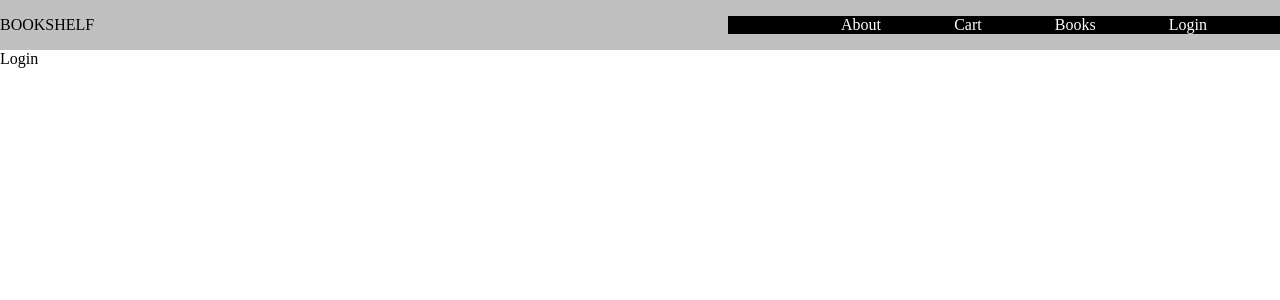
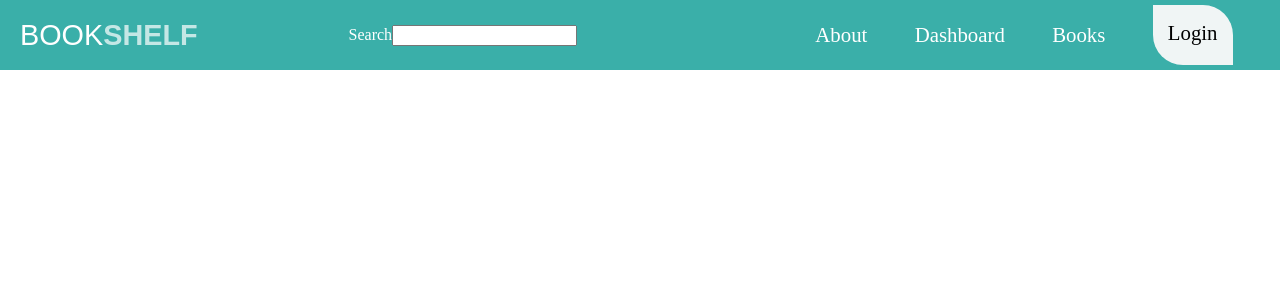
Before and after one commit to Sweenkhan/my-capstone-project, a React (Create React App) app: page /login in a window 1280 px wide. Shown: the top 300 px of the page. Built offline with nearby package versions, Linux system fonts and the light colour scheme.

Commit message:
added book component

```diff
--- a/package.json
+++ b/package.json
@@ -1,8 +1,12 @@
 {
-  "name": "bookshelf",
+  "name": "front",
   "version": "0.1.0",
   "private": true,
   "dependencies": {
+    "@fortawesome/fontawesome-svg-core": "^6.4.0",
+    "@fortawesome/free-regular-svg-icons": "^6.4.0",
+    "@fortawesome/free-solid-svg-icons": "^6.4.0",
+    "@fortawesome/react-fontawesome": "^0.2.0",
     "@testing-library/jest-dom": "^5.16.5",
     "@testing-library/react": "^13.4.0",
     "@testing-library/user-event": "^13.5.0",
--- a/src/App/App.js
+++ b/src/App/App.js
@@ -4,7 +4,8 @@ import Home from "../Home/Home";
 import Book from "../Books/Book";
 import Header from "../Header/Header";
 import Login from "../Login/Login";
-import { BrowserRouter, Route, Routes } from "react-router-dom";
+import Dashboard from "../Dashboard/Dashboard.js";
+import { BrowserRouter, Routes, Route } from "react-router-dom";
 
 function App() {
   return (
@@ -13,9 +14,11 @@ function App() {
       <Routes>
         <Route path="/" element={<Home />}>
         </Route>
+        <Route path="/dashboard" element={<Dashboard />}>
+        </Route>
         <Route path="/about" element={<About />}>
         </Route>
-        <Route path="/books" element={<Book />}>
+        <Route path="/book" element={<Book />}>
         </Route>
         <Route path="/login" element={<Login />}>
         </Route>
--- a/src/Books/Book.css
+++ b/src/Books/Book.css
@@ -1,15 +1,23 @@
 .products{
+    margin-top: 40px;
     display: flex;
     justify-content: center;
     align-items: center;
     flex-wrap: wrap;
     flex-direction: row;
     /* height: 800px; */
-    background-color: rgb(123, 156, 161);
 }
 
 
 .product{
+    display: flex;
+    justify-content: center;
+    align-items: center;
+    flex-direction: column;
     height: 300px;
-    width: 250px;
+    width: 230px;
+    margin: 8px;
+    background-color: white;
+    padding: 5px;
+    box-shadow: 5px 5px 15px rgb(52, 177, 219);
 }
--- a/src/Books/Book.js
+++ b/src/Books/Book.js
@@ -6,14 +6,17 @@ import "./Book.css";
 function Book() {
   const [books, setBooks] = useState([]);
 
+
+    //  "https://www.googleapis.com/books/v1/volumes?q=flowers&maxResults=40&orderBy=newest&key=AIzaSyBkQHuDtnYcoeAWDoX2exTnEJFau5H-YBM"
+
   useEffect(() => {
     axios
       .get(
-        `https://www.googleapis.com/books/v1/volumes?q=flowers&orderBy=newest&key=${api_key}`
+        `https://www.googleapis.com/books/v1/volumes?q=flowers&maxResults=40&orderBy=newest&key=${api_key}`
       )
       .then((result) => {
-        // console.log(result.data.items)
-        console.log(result.data.items[1].volumeInfo.title);
+        console.log(result.data.items)
+        console.log(result.data.items[0].volumeInfo.imageLinks.thumbnail);
         setBooks(result.data.items);
       });
   }, []);
@@ -24,9 +27,9 @@ function Book() {
         {books.map((book, index) => {
           return (
             <div key={index} className="product">
-              {/* <h2>{book}</h2> */}
               <p>{book.volumeInfo.title}</p>
-              <img src={book.volumeInfo.imageLinks.thumbnail} alt="uima hai" />
+              <h2>{book.volumeInfo.authors[0]}</h2>
+              <img src={book.volumeInfo.imageLinks.smallThumbnail} alt="aaj koi hai" />
             </div>
           );
         })}
--- /dev/null
+++ b/src/Dashboard/Dashboard.js
@@ -0,0 +1,9 @@
+import React from 'react'
+
+function Dashboard() {
+  return (
+    <div>Dashboard</div>
+  )
+}
+
+export default Dashboard
--- a/src/Header/Header.css
+++ b/src/Header/Header.css
@@ -1,19 +1,67 @@
 .header {
     display: flex;
     width: 100vw;
-    height: 50px;
+    height: 70px;
     justify-content: space-between;
     align-items: center;
-    background-color: silver;
+    position: fixed;
+    top: 0;
+    background-color: #3aafa9;
+    backface-visibility: hidden;
+    color: white;
 }
 
+.logo{
+
+    font-size: 1.8rem;
+    padding-left: 20px;
+    font-family: Arial, Helvetica, sans-serif;
+    text-decoration: dotted;
+    text-decoration-color: black;
+    /* border-bottom: 1px solid white;
+    border-width: 20px;
+    border-bottom-right-radius: 10px; */
+
+    /* color: rgb(219, 186, 197); */
+}
+
+.logo span{
+    opacity: 0.7;
+    font-weight: 600;
+}
+
+.ixon{
+    width: 50px;
+    font-size: 20px;
+}
 .header ul {
     display: flex;
     align-items: center;
     justify-content: space-evenly;
     width: 40%;
-    background-color: black;
     list-style-type: none;
+}
+
+.header ul li{
+    font-size: 1.3rem;
+    font-weight: 500;
+    text-align: center;
+    color: white;
+}
+
+
+ul #login{
+   box-sizing: border-box;
+   height: 60px;
+   width: 80px;
+   border-bottom-left-radius: 30px;
+   border-top-right-radius: 30px;
+   padding-top: 16px;
+   background-color: rgb(240, 245, 245);
+}
+
+ul #login a{
+    color: black;
 }
 
 .header ul li a{
--- a/src/Header/Header.js
+++ b/src/Header/Header.js
@@ -1,23 +1,30 @@
 import React from 'react'
 import "./Header.css"
+import { FontAwesomeIcon } from '@fortawesome/react-fontawesome'
+// import { icon } from '@fortawesome/fontawesome-svg-core/import.macro'
 import {Link} from "react-router-dom"
 
 function Header() {
   return (
     <div className='header'>
         <div className='logo'>BOOK<span>SHELF</span></div>
+        <form>
+        <label for="search">Search</label>
+        <input type="search" id="search" name="gsearch" />
+        <FontAwesomeIcon icon="fa-light fa-magnifying-glass" beatFade size="2xs" />
+        </form>
         <ul>
            <li>
              <Link to="/about">About</Link>
            </li>
            <li>
-             <Link to="/cart">Cart</Link>
+             <Link to="/dashboard">Dashboard</Link>
            </li>
            <li>
              <Link to="/book">Books</Link>
            </li>
-           <li>
-             <Link to="/login">Login</Link>
+           <li id='login'>
+             <Link to="/login" >Login</Link>
            </li>
 
         </ul>
--- a/src/Home/Home.css
+++ b/src/Home/Home.css
@@ -6,6 +6,14 @@ body{
 
 .home{
     display: flex;
+
     /* justify-content: center;
     align-items: center; */
 }
+
+.main-bg{
+
+    width: 100vw;
+    height: 100vh;
+
+}
--- a/src/Home/Home.js
+++ b/src/Home/Home.js
@@ -5,6 +5,9 @@ import "./Home.css"
 function Home() {
   return (
      <div className='home'>
+     <div className='main-bg' >
+
+     </div>
         <Book />
      </div>
   )
```
Also changed, not shown: src/Main/Main.js (added, +9 -0 lines), public/images/bg.avif (added), src/Dashboard/Dashboard.css (added), 1 other file (tests, documents, lock files or other folders).
